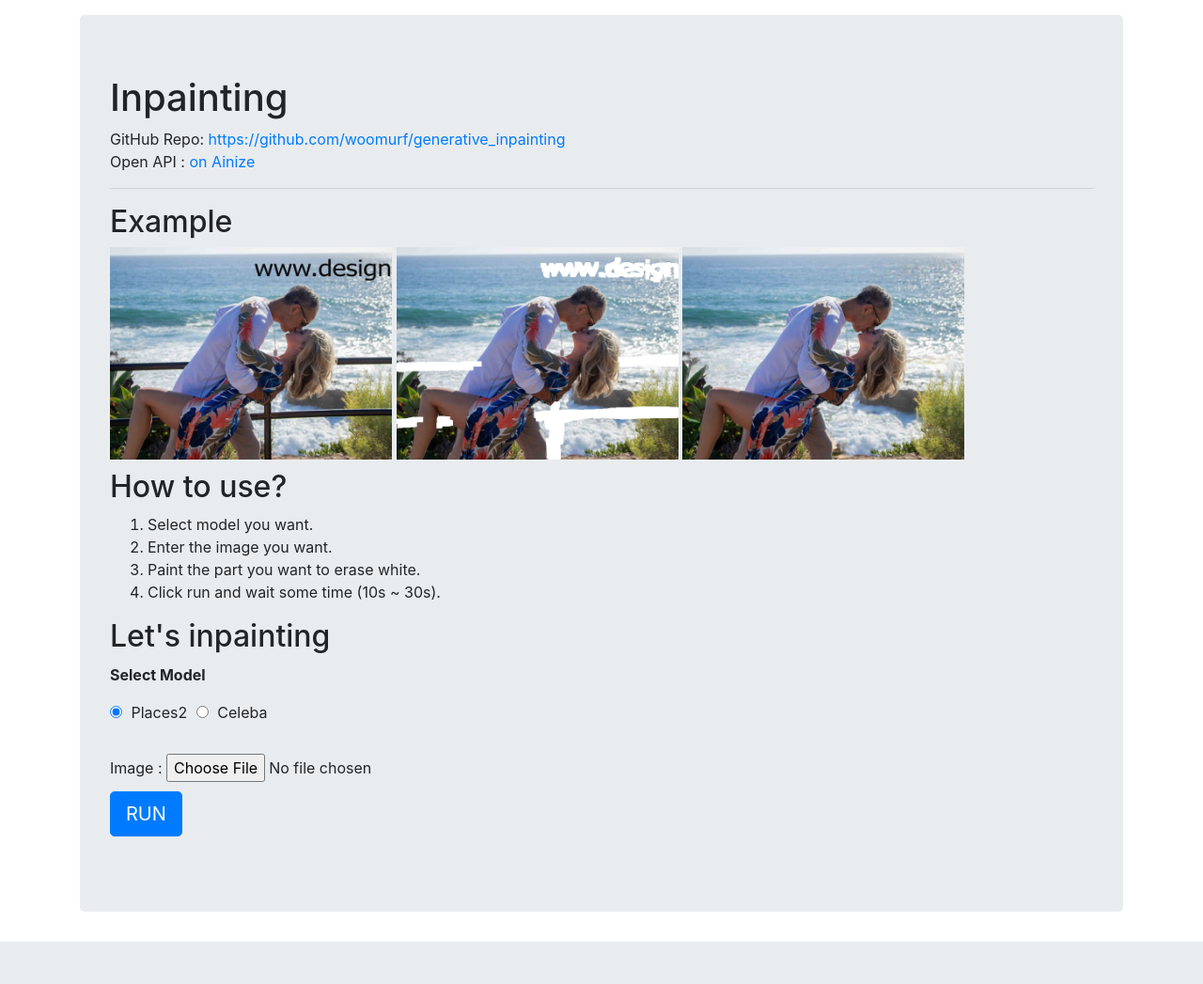
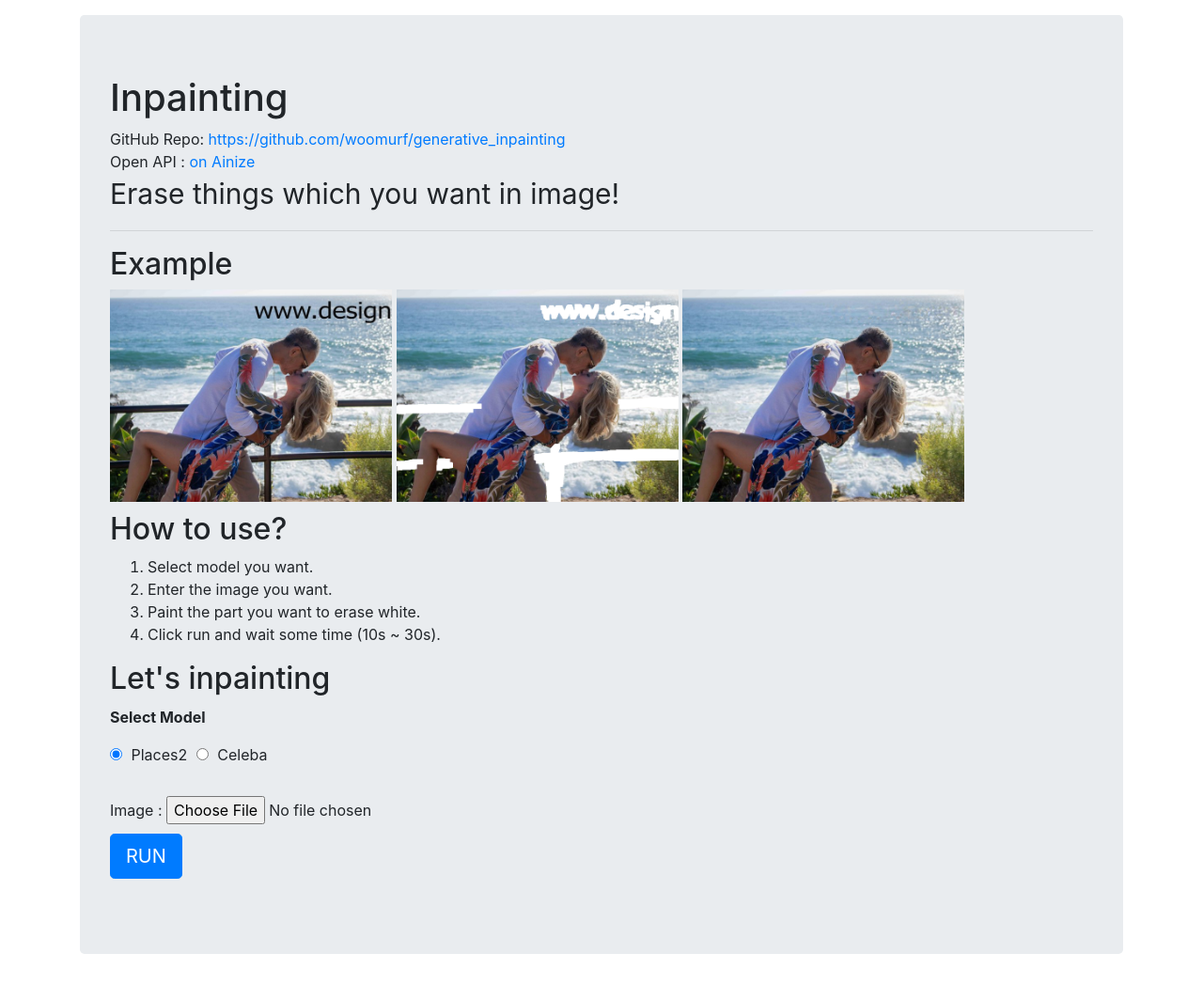
Before and after one commit to JiahuiYu/generative_inpainting, a Flask app: page / in a window 1280 px wide. Shown: the whole page at 94% size. Before the commit the page ends 1002 px from the top, so only its background shows below. Run offline with Flask 2, Linux system fonts and the light colour scheme; some libraries are stand-ins or nearby versions.

Commit message:
add project explain

```diff
--- a/templates/index.html
+++ b/templates/index.html
@@ -53,7 +53,7 @@
                 <A>GitHub Repo: </A> <A href="https://github.com/woomurf/generative_inpainting"> https://github.com/woomurf/generative_inpainting </A>
                 <br>
                 <A>Open API : </A> <A href="https://ainize.ai/project/woomurf/generative-inpainting"> on Ainize </A>
-
+                <p style="font-size: 30;">Erase things which you want  in image! </p>
                 <hr class="solid">
                 <!-- If your project have a input files -->
                 <div style="margin-bottom: 10px;">
```
